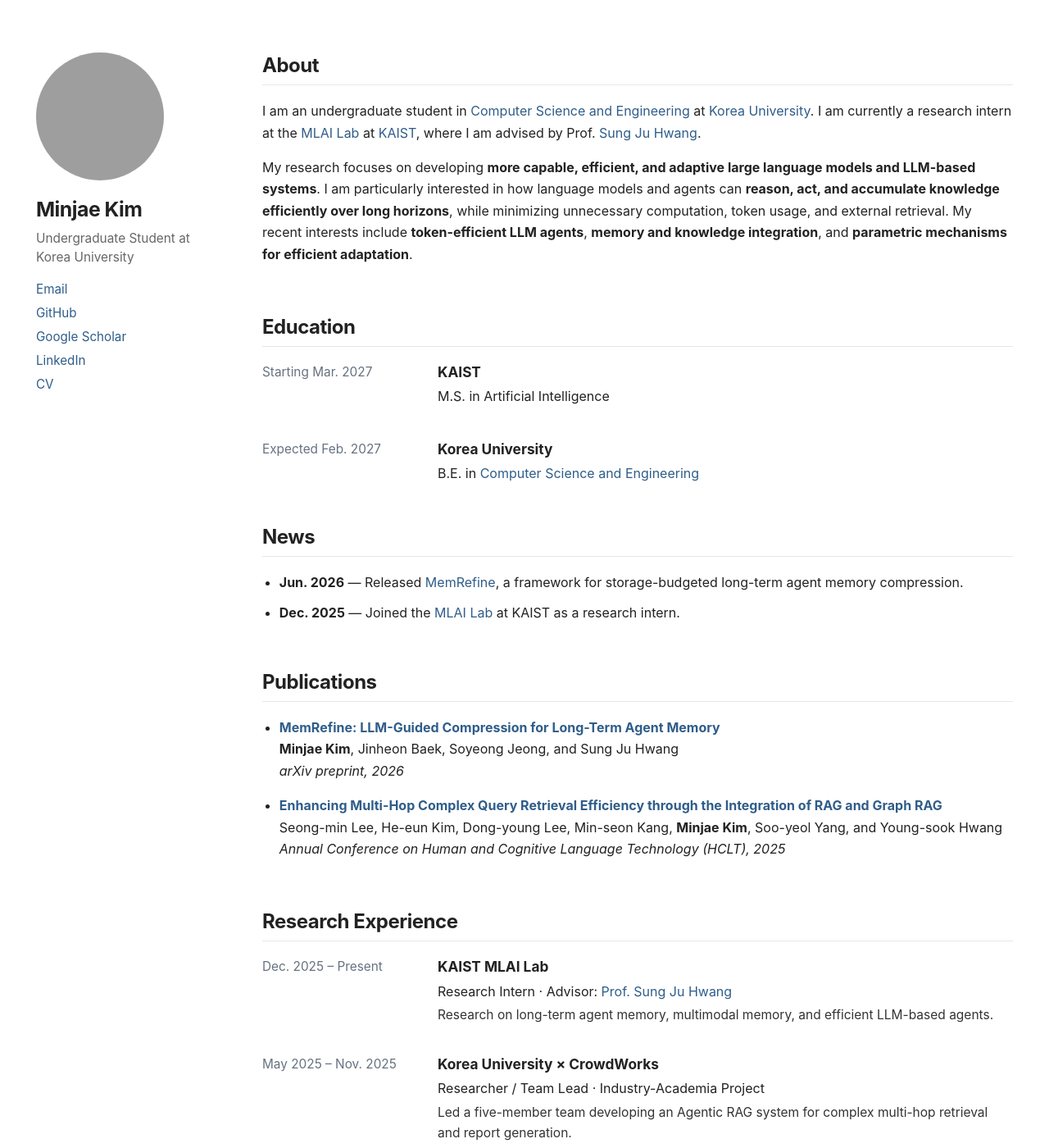
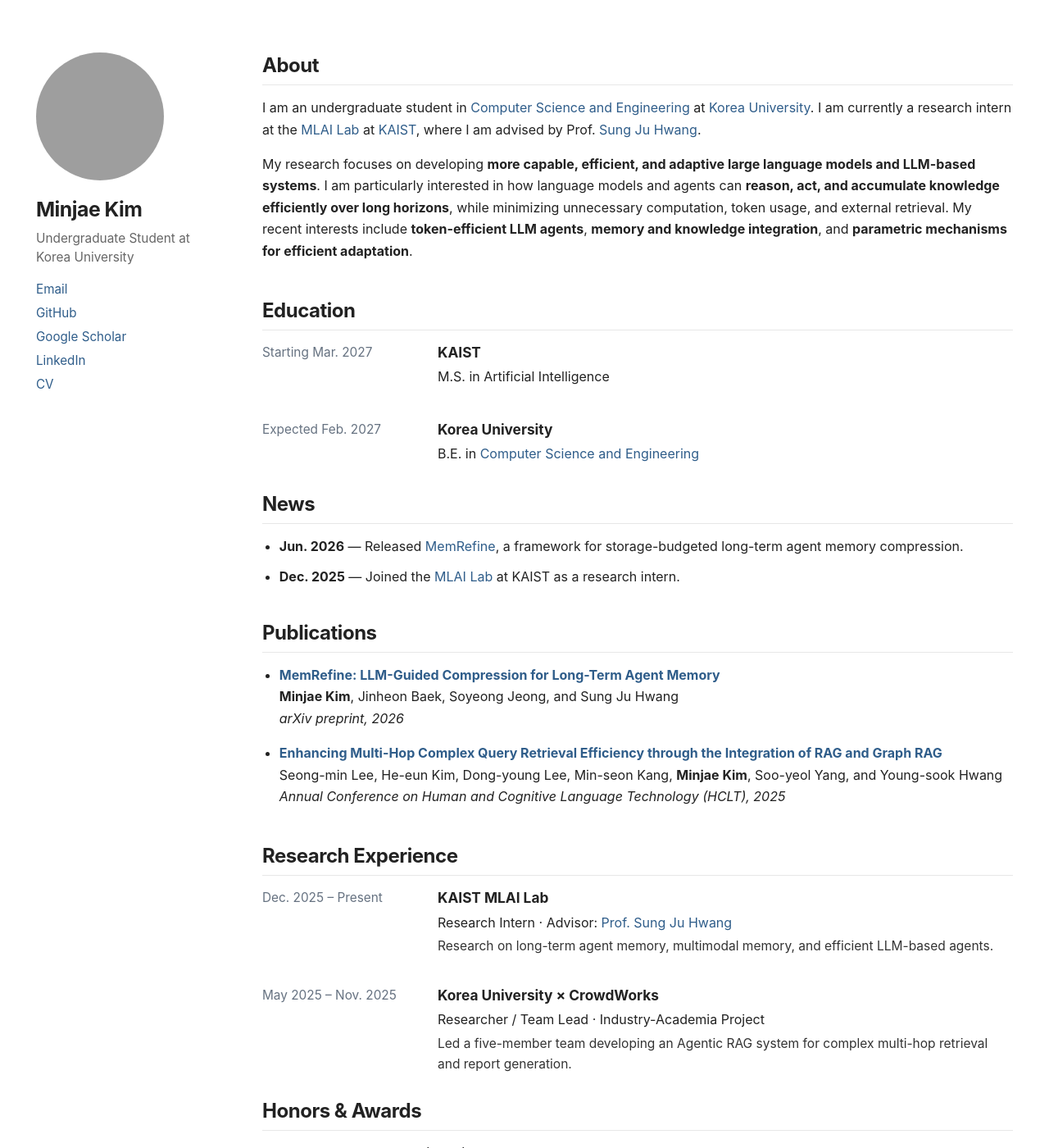
Before and after one commit to kmj200392/kmj200392.github.io, a Jekyll site: the page built from _pages/about.md, in a window 1280 px wide and 1400 px high. Shown: the whole window at 82% size. Built offline with Jekyll 4.4.1, drawn with Linux system fonts in a browser that asks for light colours; grey boxes are pictures that could not be loaded.

Commit message:
Reduce spacing between homepage sections

```diff
--- a/assets/css/main-v2.css
+++ b/assets/css/main-v2.css
@@ -92,8 +92,8 @@ a:focus {
 }
 
 .page-content h1 {
-  margin: 0 0 18px;
-  padding-top: 44px;
+  margin: 0 0 14px;
+  padding-top: 28px;
   font-size: 1.5rem;
   line-height: 1.3;
   letter-spacing: -0.02em;
@@ -245,7 +245,7 @@ a:focus {
   }
 
   .page-content h1 {
-    padding-top: 36px;
+    padding-top: 26px;
   }
 }
 
```
